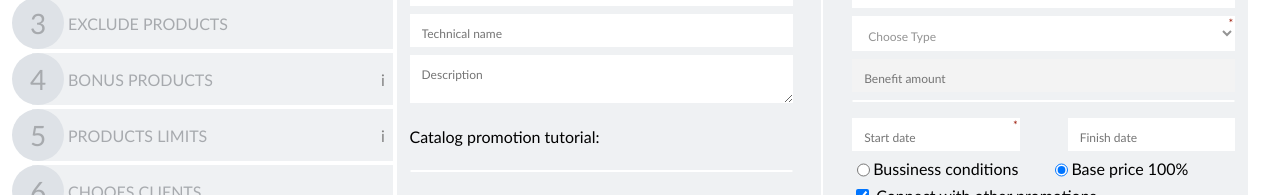
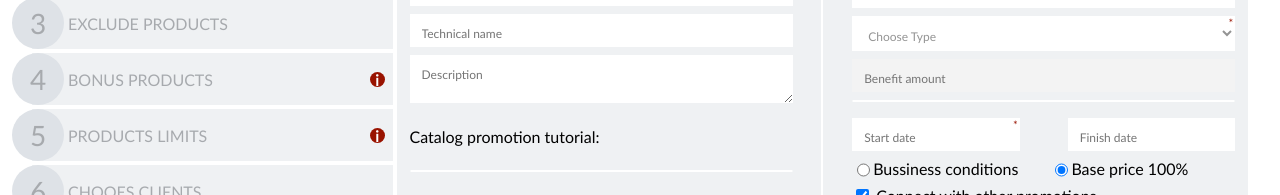
Before and after one commit to wmaKRET/angular-form, an Angular app: page /add in a window 1280 px wide. Shown: the part 131-326 px from the top of the page. Built offline with nearby package versions, Linux system fonts and the light colour scheme.

Commit message:
Add tooltip functionality to form menu

```diff
--- a/src/app/add-edit/add-edit-menu/add-edit-menu.component.html
+++ b/src/app/add-edit/add-edit-menu/add-edit-menu.component.html
@@ -12,6 +12,7 @@
             class="menu-item__tooltip"
         >
             i
+            <span class="tooltip__info">{{ section. tooltip }}</span>
         </div>
     </div>
 </div>
--- a/src/app/add-edit/add-edit-menu/add-edit-menu.component.scss
+++ b/src/app/add-edit/add-edit-menu/add-edit-menu.component.scss
@@ -54,6 +54,37 @@
   }
 
   &__tooltip {
+    position: relative;
+    width: 15px;
+    height: 15px;
+    display: flex;
+    justify-content: center;
+    align-items: center;
+    font-weight: 600;
+    border-radius: 100%;
     margin-right: 0.5em;
+    background-color: #991300;
+    color: white;
+
+    & .tooltip__info {
+      z-index: 1;
+      background-color: #991300;
+      padding: 0.5em;
+      width: 150px;
+      position: absolute;
+      visibility: hidden;
+      opacity: 0;
+      top: 0;
+      right: 0;
+      border-radius: 5px;
+      transition: all 0.2s ease-in;
+    }
+
+    &:hover {
+      .tooltip__info {
+        visibility: visible;
+        opacity: 100%;
+      }
+    }
   }
 }
```
